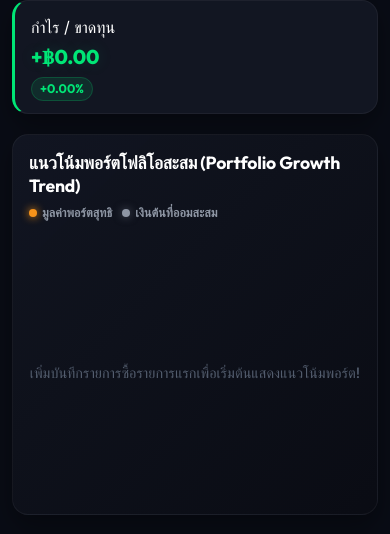
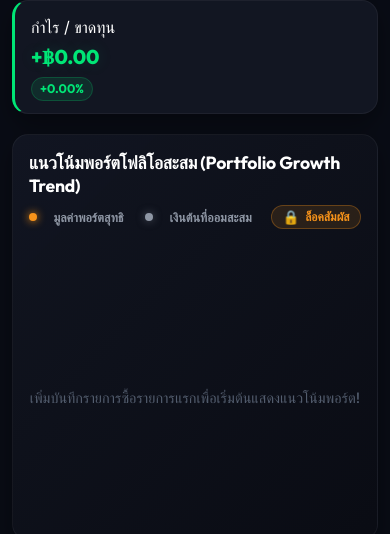
Before and after one commit to sorrawitpusakul-del/dca-btc-webapp, a website built with Vite: page index.html in a window 390 px wide. Shown: the part 757-1291 px from the top of the page. Built offline with nearby package versions, Linux system fonts and the light colour scheme; some packages are replaced by stand-ins of ours; no server answers; files whose address does not match are found by name.

Commit message:
feat: add mobile chart touch-lock (scroll-guard) feature

```diff
--- a/index.html
+++ b/index.html
@@ -171,12 +171,16 @@
         </section>
 
         <!-- Premium Portfolio Trend Chart Card -->
-        <section class="glass-card chart-card">
+        <section class="glass-card chart-card" id="chart-card-container">
           <div class="chart-header">
             <h3 class="chart-title" data-i18n="chart_title">แนวโน้มพอร์ตโฟลิโอสะสม (Portfolio Growth Trend)</h3>
             <div class="chart-actions">
               <span class="chart-legend-dot val-dot"></span> <span class="chart-legend-text" data-i18n="chart_legend_value">มูลค่าพอร์ตสุทธิ</span>
               <span class="chart-legend-dot cost-dot" style="margin-left: 10px;"></span> <span class="chart-legend-text" data-i18n="chart_legend_cost">เงินต้นที่ออมสะสม</span>
+              <button id="chart-touch-lock-btn" class="chart-lock-btn" type="button" aria-label="Toggle chart lock" data-i18n-title="chart_lock_btn_title">
+                <span class="lock-icon" id="chart-lock-icon">🔒</span>
+                <span class="lock-text" id="chart-lock-text" data-i18n="chart_locked_label">ล็อคสัมผัส</span>
+              </button>
             </div>
           </div>
           <div class="chart-wrapper">
--- a/src/main.js
+++ b/src/main.js
@@ -37,7 +37,8 @@ let state = {
   activeTheme: 'dark', // 'dark' (classic space blue-black) or 'pitch-black' (premium AMOLED)
   language: 'TH',
   isSatManual: false,
-  shareBgImage: null
+  shareBgImage: null,
+  chartLocked: true
 };
 
 // Currency Symbols Mapping
@@ -220,6 +221,14 @@ function loadStateFromStorage() {
     state.language = savedLang;
   } else {
     state.language = 'TH';
+  }
+
+  const savedChartLocked = localStorage.getItem('dca_chart_locked');
+  if (savedChartLocked !== null) {
+    state.chartLocked = savedChartLocked === 'true';
+  } else {
+    const isMobile = window.innerWidth <= 768 || ('ontouchstart' in window);
+    state.chartLocked = isMobile;
   }
 
   // Apply theme immediately to body
@@ -266,6 +275,9 @@ const TRANSLATIONS = {
     chart_title: "แนวโน้มพอร์ตโฟลิโอสะสม (Portfolio Growth Trend)",
     chart_legend_value: "มูลค่าพอร์ตสุทธิ",
     chart_legend_cost: "เงินต้นที่ออมสะสม",
+    chart_locked_label: "ล็อคสัมผัส",
+    chart_unlocked_label: "ปลดล็อคแล้ว",
+    chart_lock_btn_title: "สลับโหมดล็อคการสัมผัสกราฟ",
     satoshi_label: "บิตคอยน์ทั้งหมด (SATOSHI)",
     form_title: "➕ บันทึกธุรกรรม DCA ใหม่",
     form_date: "วันที่",
@@ -328,6 +340,9 @@ const TRANSLATIONS = {
     chart_title: "Portfolio Growth Trend",
     chart_legend_value: "Net Portfolio Value",
     chart_legend_cost: "Total Invested Capital",
+    chart_locked_label: "Touch Locked",
+    chart_unlocked_label: "Interactive",
+    chart_lock_btn_title: "Toggle chart touch lock",
     satoshi_label: "Total Bitcoin (SATOSHI)",
     form_title: "➕ Log New DCA Transaction",
     form_date: "Date",
@@ -433,9 +448,11 @@ function applyLanguage(lang) {
 
   const elSettingPortfolioName = document.getElementById('setting-portfolio-name');
   if (elSettingPortfolioName) {
+    elSettingPortfolioName.value = state.portfolioName;
     elSettingPortfolioName.placeholder = lang === 'EN' ? 'My Bitcoin DCA...' : 'พอร์ตออมบิตคอยน์ของฉัน...';
   }
 
+  updateChartLockUi();
   updateFormLabelsAndPrefills();
   renderUi();
 
@@ -517,6 +534,40 @@ function updatePrivacyView() {
       <circle cx="12" cy="12" r="3"></circle>
     `;
     elToggleVisibilityBtn.classList.remove('active');
+  }
+}
+
+/**
+ * Toggle chart touch lock state
+ */
+function toggleChartLock() {
+  state.chartLocked = !state.chartLocked;
+  localStorage.setItem('dca_chart_locked', state.chartLocked ? 'true' : 'false');
+  updateChartLockUi();
+}
+
+function updateChartLockUi() {
+  const chartContainer = document.getElementById('chart-card-container');
+  const lockBtn = document.getElementById('chart-touch-lock-btn');
+  const lockIcon = document.getElementById('chart-lock-icon');
+  const lockText = document.getElementById('chart-lock-text');
+
+  if (!lockBtn || !chartContainer) return;
+
+  const isEn = state.language === 'EN';
+
+  if (state.chartLocked) {
+    chartContainer.classList.add('chart-locked');
+    lockBtn.classList.add('locked');
+    if (lockIcon) lockIcon.textContent = '🔒';
+    if (lockText) lockText.textContent = isEn ? TRANSLATIONS.EN.chart_locked_label : TRANSLATIONS.TH.chart_locked_label;
+    lockBtn.setAttribute('title', isEn ? 'Click to unlock chart touch' : 'กดเพื่อปลดล็อคสัมผัสกราฟ');
+  } else {
+    chartContainer.classList.remove('chart-locked');
+    lockBtn.classList.remove('locked');
+    if (lockIcon) lockIcon.textContent = '🔓';
+    if (lockText) lockText.textContent = isEn ? TRANSLATIONS.EN.chart_unlocked_label : TRANSLATIONS.TH.chart_unlocked_label;
+    lockBtn.setAttribute('title', isEn ? 'Click to lock chart touch' : 'กดเพื่อล็อคสัมผัสกราฟ');
   }
 }
 
@@ -1979,6 +2030,11 @@ async function initApp() {
   // Bind actions
   elToggleVisibilityBtn.addEventListener('click', togglePrivacyMode);
 
+  const elChartTouchLockBtn = document.getElementById('chart-touch-lock-btn');
+  if (elChartTouchLockBtn) {
+    elChartTouchLockBtn.addEventListener('click', toggleChartLock);
+  }
+
   const elToggleThemeBtn = document.getElementById('toggle-theme-btn');
   if (elToggleThemeBtn) {
     elToggleThemeBtn.addEventListener('click', toggleThemeMode);
--- a/src/style.css
+++ b/src/style.css
@@ -392,6 +392,107 @@ body {
   background-color: var(--danger-bg);
   color: var(--danger);
   border-color: rgba(255, 23, 68, 0.2);
+}
+
+/* Chart Card Header & Lock Toggle */
+.chart-header {
+  display: flex;
+  justify-content: space-between;
+  align-items: center;
+  flex-wrap: wrap;
+  gap: 0.5rem;
+  margin-bottom: 1rem;
+}
+
+.chart-title {
+  font-size: 1.05rem;
+  font-weight: 700;
+  color: var(--text-primary);
+}
+
+.chart-actions {
+  display: flex;
+  align-items: center;
+  gap: 0.5rem;
+  flex-wrap: wrap;
+}
+
+.chart-legend-dot {
+  width: 8px;
+  height: 8px;
+  border-radius: 50%;
+  display: inline-block;
+}
+
+.chart-legend-dot.val-dot {
+  background-color: var(--primary);
+}
+
+.chart-legend-dot.cost-dot {
+  background-color: var(--text-secondary);
+}
+
+.chart-legend-text {
+  font-size: 0.78rem;
+  color: var(--text-secondary);
+  font-weight: 500;
+}
+
+.chart-lock-btn {
+  display: inline-flex;
+  align-items: center;
+  gap: 0.35rem;
+  background: rgba(255, 255, 255, 0.05);
+  border: 1px solid rgba(255, 255, 255, 0.12);
+  border-radius: 20px;
+  padding: 0.25rem 0.65rem;
+  font-size: 0.75rem;
+  font-weight: 600;
+  color: var(--text-secondary);
+  cursor: pointer;
+  transition: all 0.2s ease;
+  user-select: none;
+  margin-left: 0.5rem;
+}
+
+.chart-lock-btn:hover {
+  background: rgba(255, 255, 255, 0.1);
+  color: var(--text-primary);
+  border-color: rgba(247, 147, 26, 0.3);
+}
+
+.chart-lock-btn.locked {
+  background: rgba(247, 147, 26, 0.12);
+  border-color: rgba(247, 147, 26, 0.3);
+  color: var(--primary);
+}
+
+.chart-lock-btn .lock-icon {
+  font-size: 0.85rem;
+  line-height: 1;
+}
+
+/* Touch-Lock Behavior: When chart is locked, touches pass through for smooth scrolling */
+.chart-locked #portfolio-growth-chart,
+.chart-locked #portfolio-growth-chart svg,
+.chart-locked #portfolio-growth-chart .apexcharts-canvas,
+.chart-locked #portfolio-growth-chart .apexcharts-inner {
+  pointer-events: none !important;
+  user-select: none !important;
+  touch-action: auto !important;
+}
+
+@media (max-width: 640px) {
+  .chart-header {
+    flex-direction: column;
+    align-items: flex-start;
+    gap: 0.75rem;
+  }
+
+  .chart-actions {
+    width: 100%;
+    justify-content: space-between;
+  }
 }
 
 /* Satoshi showcase card */
```
